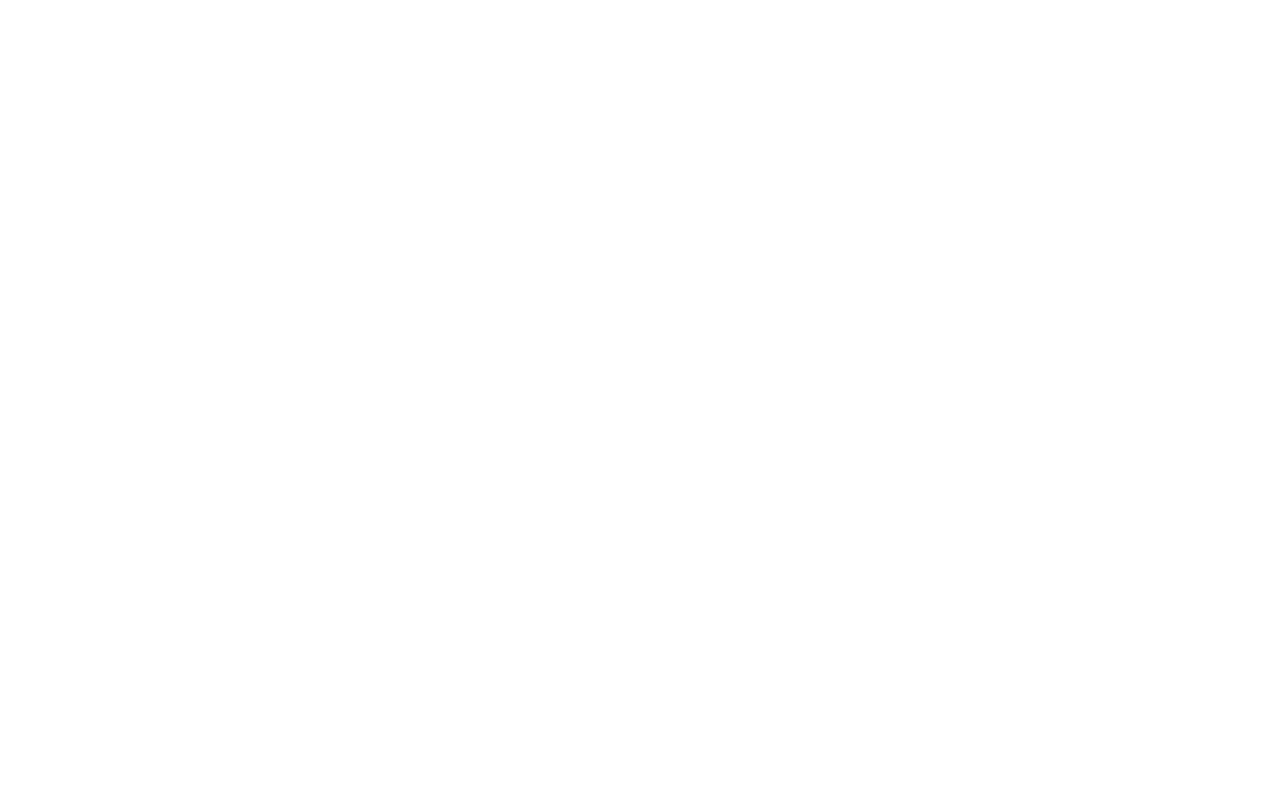
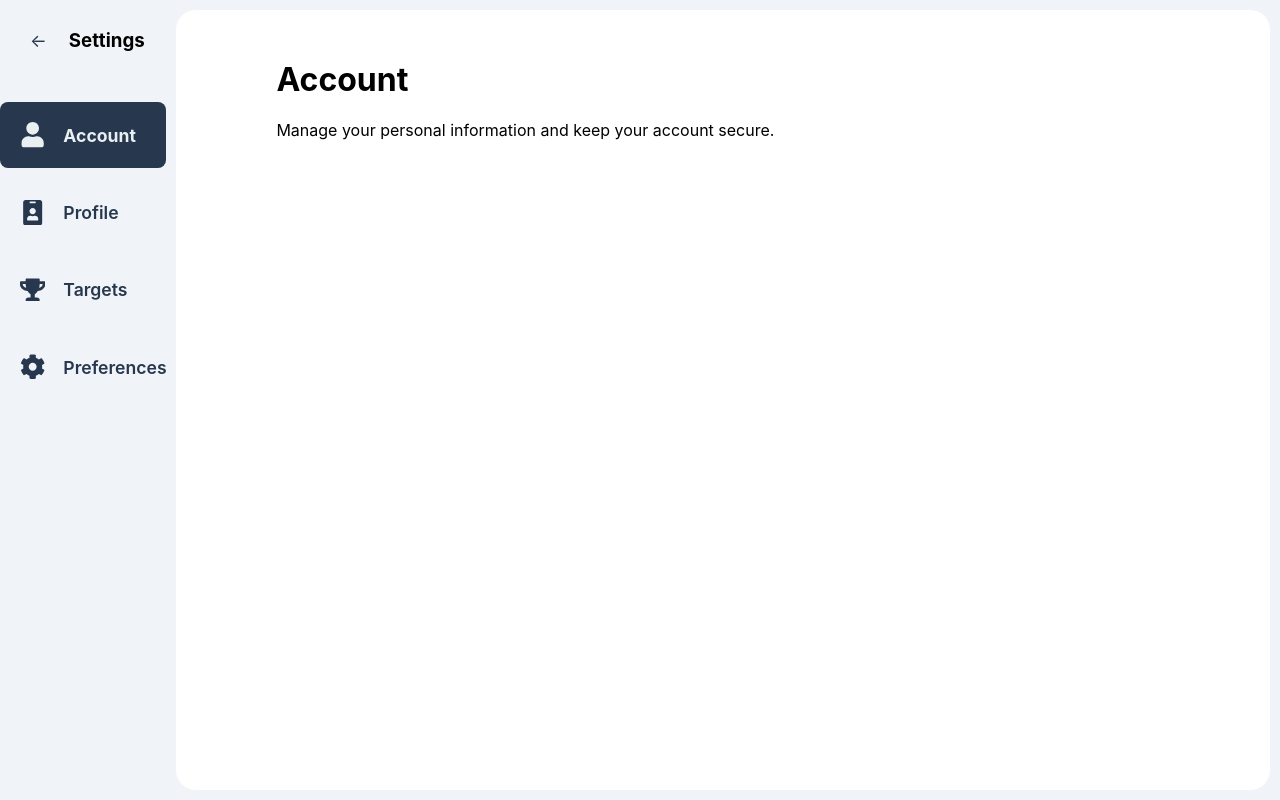
Before and after one commit to MaciejCieslik1/biteRight_webapp, a React (Create React App) app in the folder frontend/: page /settings in a window 1280 px wide. Before the commit this address had no page. Built offline with nearby package versions, Linux system fonts and the light colour scheme; a web font is replaced by a local one.

Commit message:
Add settings page setup

```diff
--- a/frontend/package.json
+++ b/frontend/package.json
@@ -15,6 +15,7 @@
     "jwt-decode": "^4.0.0",
     "react": "^19.1.0",
     "react-dom": "^19.1.0",
+    "react-icons": "^5.5.0",
     "react-router-dom": "^7.5.0",
     "react-scripts": "5.0.1",
     "sass": "^1.86.3",
--- /dev/null
+++ b/frontend/src/components/SettingsSidebar.css
@@ -0,0 +1,84 @@
+.menu {
+  display: flex;
+  flex-direction: column;
+  gap: 2rem;
+  width: 13vw;
+  padding: 0;
+  margin: 0;
+  box-sizing: border-box;
+
+}
+
+.header {
+  display: flex;
+  align-items: center;
+  padding-right: 10px;
+  margin-top: 10px;
+  gap: 12px;
+}
+
+.back-button {
+  all: unset;
+  cursor: pointer;
+  font-size: 1.1rem;
+  color: #27374d;
+  margin-left: 20px;
+  padding: 10px;
+  border-radius: 4px;
+  transition: background-color 0.2s ease;
+}
+
+
+
+.menu--list {
+  display: flex;
+  flex-direction: column;
+  gap: 12px;
+  padding: 0;
+  margin: 0;
+  font-size: 1.1rem;
+  font-weight: 600;
+  color: #27374d;
+}
+
+
+.item {
+  all: unset;
+  display: flex;
+  align-items: center;
+  gap: 8px;
+  padding: 20px;
+  cursor: pointer;
+  border-radius: 8px;
+  transition: background-color 0.2s ease, color 0.2s ease;
+  color: inherit;
+}
+
+.menu-icon {
+  font-size: 1.2em;
+  margin: 0;
+  padding-right: 10px;
+  display: block;
+  line-height: 1;
+  width: 1.2em;
+  height: 1.2em;
+  flex-shrink: 0;
+}
+
+
+
+.item:hover {
+  background-color: #d9e0eb;
+}
+
+.menu--list .item.active {
+    background-color: #27374d;
+    color: #eaeff2;
+
+  font-weight: bold;
+  pointer-events: none;
+}
+
+.menu--list .item.active:hover {
+  background-color: #ddd;
+}
--- /dev/null
+++ b/frontend/src/components/SettingsSidebar.js
@@ -0,0 +1,55 @@
+import React from 'react'
+import { FaUser, FaIdBadge, FaTrophy, FaCog } from 'react-icons/fa'
+import './SettingsSidebar.css'
+
+const SettingsSidebar = ({ setActiveTab, activeTab }) => {
+
+  const handleBack = () => {
+    // navigation logic
+  }
+
+  return (
+    <div className='menu'>
+      <div className="header">
+        <button className="back-button" onClick={handleBack}>←</button>
+        <h3 className="title">Settings</h3>
+      </div>
+
+      <div className='menu--list'>
+        <button
+          className={`item ${activeTab === 'account' ? 'active' : ''}`}
+          onClick={() => setActiveTab('account')}
+        >
+          <FaUser className='menu-icon' />
+          Account
+        </button>
+
+        <button
+          className={`item ${activeTab === 'profile' ? 'active' : ''}`}
+          onClick={() => setActiveTab('profile')}
+        >
+          <FaIdBadge className='menu-icon' />
+          Profile
+        </button>
+
+        <button
+          className={`item ${activeTab === 'targets' ? 'active' : ''}`}
+          onClick={() => setActiveTab('targets')}
+        >
+          <FaTrophy className='menu-icon' />
+          Targets
+        </button>
+
+        <button
+          className={`item ${activeTab === 'preferences' ? 'active' : ''}`}
+          onClick={() => setActiveTab('preferences')}
+        >
+          <FaCog className='menu-icon' />
+          Preferences
+        </button>
+      </div>
+    </div>
+  )
+}
+
+export default SettingsSidebar
--- /dev/null
+++ b/frontend/src/pages/SettingsPage/AccountSettings.js
@@ -0,0 +1,16 @@
+import React from 'react'
+import './SettingsPage.css'
+
+const AccountSettings = () => {
+  return (
+    <div>
+        <div className='settings-title'>
+            <h1 >Account </h1>
+            <p>Manage your personal information and keep your account secure.</p>
+        </div>
+
+    </div>
+  )
+}
+
+export default AccountSettings
--- /dev/null
+++ b/frontend/src/pages/SettingsPage/PreferencesSettings.js
@@ -0,0 +1,15 @@
+import React from 'react'
+import './SettingsPage.css'
+
+const PreferencesSettings = () => {
+  return (
+    <div>
+      <div className='settings-title'>
+            <h1 >Preferences </h1>
+            <p>Shape the app to fit your style and needs.</p>
+      </div>
+    </div>
+  )
+}
+
+export default PreferencesSettings
--- /dev/null
+++ b/frontend/src/pages/SettingsPage/ProfileSettings.js
@@ -0,0 +1,16 @@
+import React from 'react'
+import './SettingsPage.css'
+
+const ProfileSettings = () => {
+  return (
+    <div>
+        <div className='settings-title'>
+            <h1 >Profile </h1>
+            <p>Keep your personal details up to date to get the most from your journey.</p>
+        </div>
+
+    </div>
+  )
+}
+
+export default ProfileSettings
--- /dev/null
+++ b/frontend/src/pages/SettingsPage/SettingsPage.css
@@ -0,0 +1,19 @@
+.settings-container {
+  display: flex;
+  height: 100vh;
+  background-color: #f0f4f8;
+  padding-left: 0;
+  margin: 0;
+}
+
+.settings-content {
+  flex: 1;
+  border-radius: 20px;
+  margin: 10px;
+  background-color: rgb(255, 255, 255);
+}
+
+.settings-title {
+    margin-top: 50px;
+    margin-left: 100px;
+}
--- /dev/null
+++ b/frontend/src/pages/SettingsPage/SettingsPage.js
@@ -0,0 +1,37 @@
+import React, { useState } from 'react'
+import SettingsSidebar from '../../components/SettingsSidebar'
+import AccountSettings from './AccountSettings'
+import ProfileSettings from './ProfileSettings'
+import TargetsSettings from './TargetsSettings'
+import PreferencesSettings from './PreferencesSettings'
+import './SettingsPage.css'
+
+const SettingsPage = () => {
+  const [activeTab, setActiveTab] = useState('account')
+
+  const renderContent = () => {
+    switch (activeTab) {
+      case 'account':
+        return <AccountSettings />
+      case 'profile':
+        return <ProfileSettings />
+      case 'targets':
+        return <TargetsSettings />
+      case 'preferences':
+        return <PreferencesSettings />
+      default:
+        return null
+    }
+  }
+
+  return (
+    <div className="settings-container">
+      <SettingsSidebar setActiveTab={setActiveTab} activeTab={activeTab} />
+      <div className="settings-content">
+        {renderContent()}
+      </div>
+    </div>
+  )
+}
+
+export default SettingsPage
--- /dev/null
+++ b/frontend/src/pages/SettingsPage/TargetsSettings.js
@@ -0,0 +1,15 @@
+import React from 'react'
+import './SettingsPage.css'
+
+const DietGoalSettings = () => {
+  return (
+    <div>
+      <div className='settings-title'>
+            <h1 >Targets </h1>
+            <p>Define your goals and daily limits to stay motivated and on track.</p>
+      </div>
+    </div>
+  )
+}
+
+export default DietGoalSettings
--- a/frontend/src/routes/AppRoutes.js
+++ b/frontend/src/routes/AppRoutes.js
@@ -5,6 +5,7 @@
 import RegisterPage from "../pages/RegisterPage/RegisterPage";
 import HomePage from "../pages/HomePage/HomePage";
 import VerificationPage from "../pages/VerificationPage/VerificationPage";
+import SettingsPage from "../pages/SettingsPage/SettingsPage";
 
 const AppRoutes = () => {
   return (
@@ -14,6 +15,7 @@
       <Route path="/register" element={<RegisterPage />} />
       <Route path="/home" element={<HomePage />} />
       <Route path="/verifyuser/:email/:code" element={<VerificationPage/>} />
+      <Route path="/settings" element={<SettingsPage />} />
     </Routes>
   );
 };
```
Also changed, not shown: 1 other file (tests, documents, lock files or other folders).
